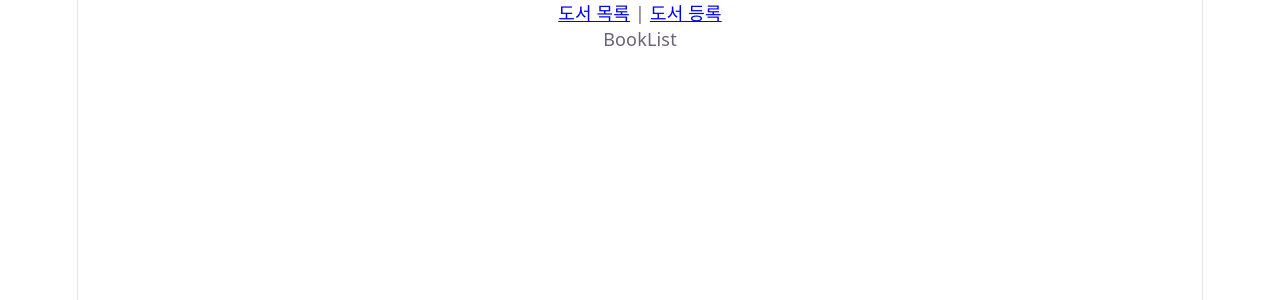
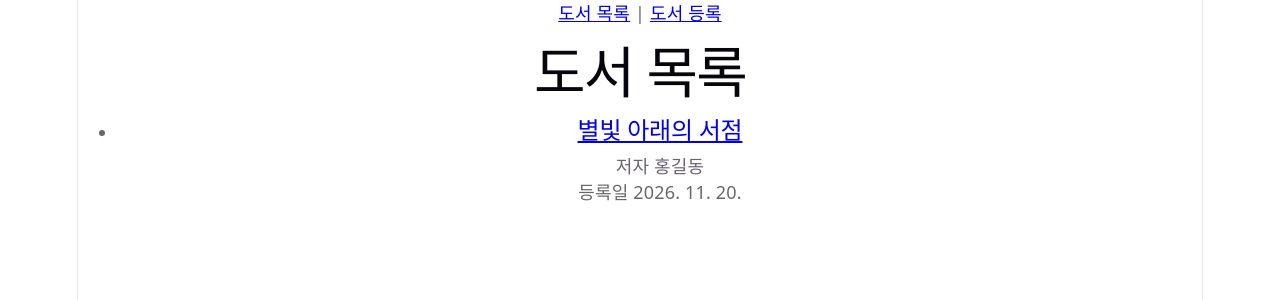
Before and after one commit to Jun0913/Mini-Project-4, a React (Vite) app: page / in a window 1280 px wide. Shown: the top 300 px of the page. Built offline with nearby package versions, Linux system fonts and the light colour scheme; data requests are answered from the project's data file.

Commit message:
Update BookList.jsx

```diff
--- a/src/pages/BookList.jsx
+++ b/src/pages/BookList.jsx
@@ -1,3 +1,76 @@
+import { useEffect, useState } from "react";
+import { Link } from "react-router-dom";
+import { API_URL } from "../api/books.js";
+
 export default function BookList() {
-  return <div>BookList</div>;
+  const [books, setBooks] = useState([]);
+  const [loading, setLoading] = useState(true);
+  const [error, setError] = useState("");
+
+  useEffect(() => {
+    const controller = new AbortController();
+
+    async function loadBooks() {
+      try {
+        const response = await fetch(API_URL, {
+          signal: controller.signal,
+        });
+
+        if (!response.ok) {
+          throw new Error(`HTTP ${response.status}`);
+        }
+
+        const data = await response.json();
+        setBooks(data);
+      } catch {
+        if (!controller.signal.aborted) {
+          setError("도서 목록을 불러오지 못했습니다. json-server가 실행 중인지 확인해 주세요.");
+        }
+      } finally {
+        if (!controller.signal.aborted) {
+          setLoading(false);
+        }
+      }
+    }
+
+    loadBooks();
+
+    return () => controller.abort();
+  }, []);
+
+  if (loading) return <p>도서 목록을 불러오는 중입니다.</p>;
+  if (error) return <p role="alert">{error}</p>;
+
+  return (
+    <section>
+      <h1>도서 목록</h1>
+
+      {books.length === 0 ? (
+        <p>등록된 도서가 없습니다.</p>
+      ) : (
+        <ul>
+          {books.map((book) => (
+            <li key={book.id}>
+              {book.coverImageUrl && (
+                <img
+                  src={book.coverImageUrl}
+                  alt={`${book.title} 표지`}
+                  width={80}
+                />
+              )}
+              <h2>
+                <Link to={`/books/${book.id}`}>{book.title}</Link>
+              </h2>
+              <p>저자 {book.author}</p>
+              {book.createdAt && (
+                <p>
+                  등록일 {new Date(book.createdAt).toLocaleDateString("ko-KR")}
+                </p>
+              )}
+            </li>
+          ))}
+        </ul>
+      )}
+    </section>
+  );
 }
```
